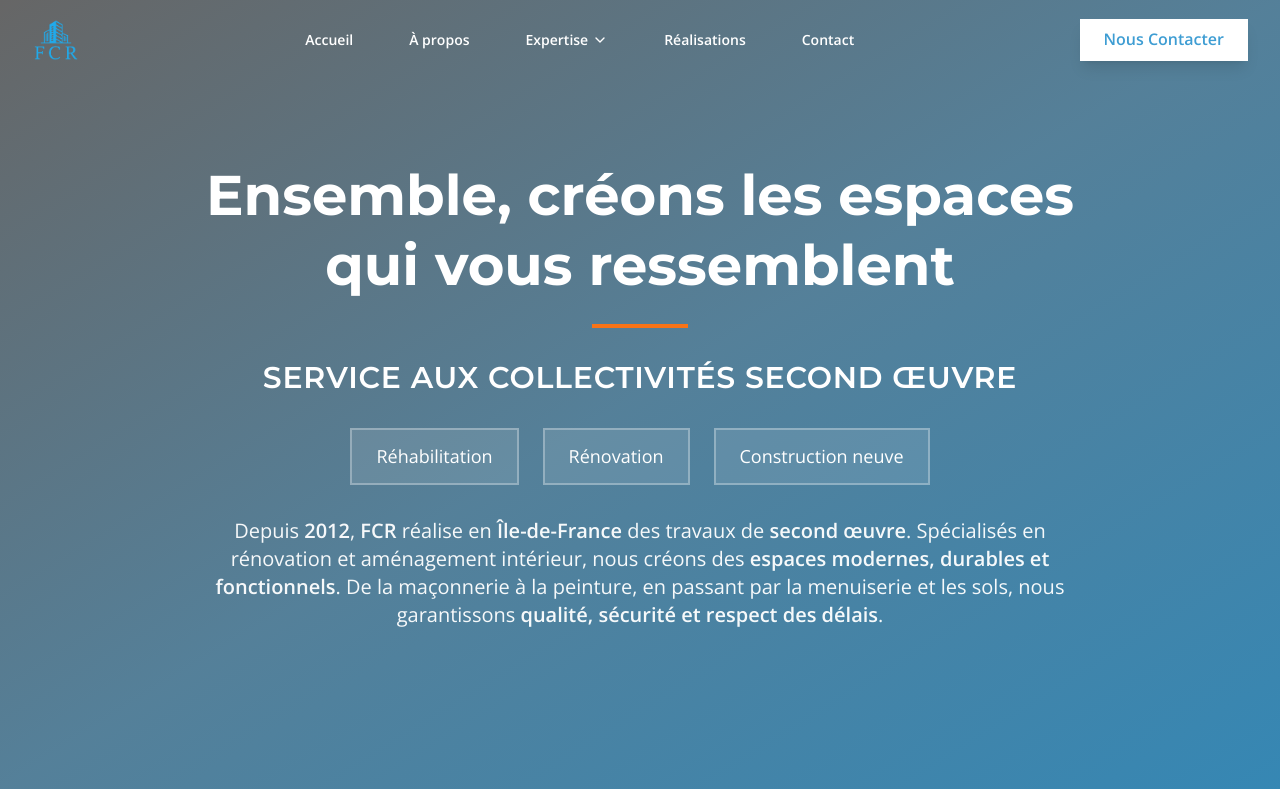
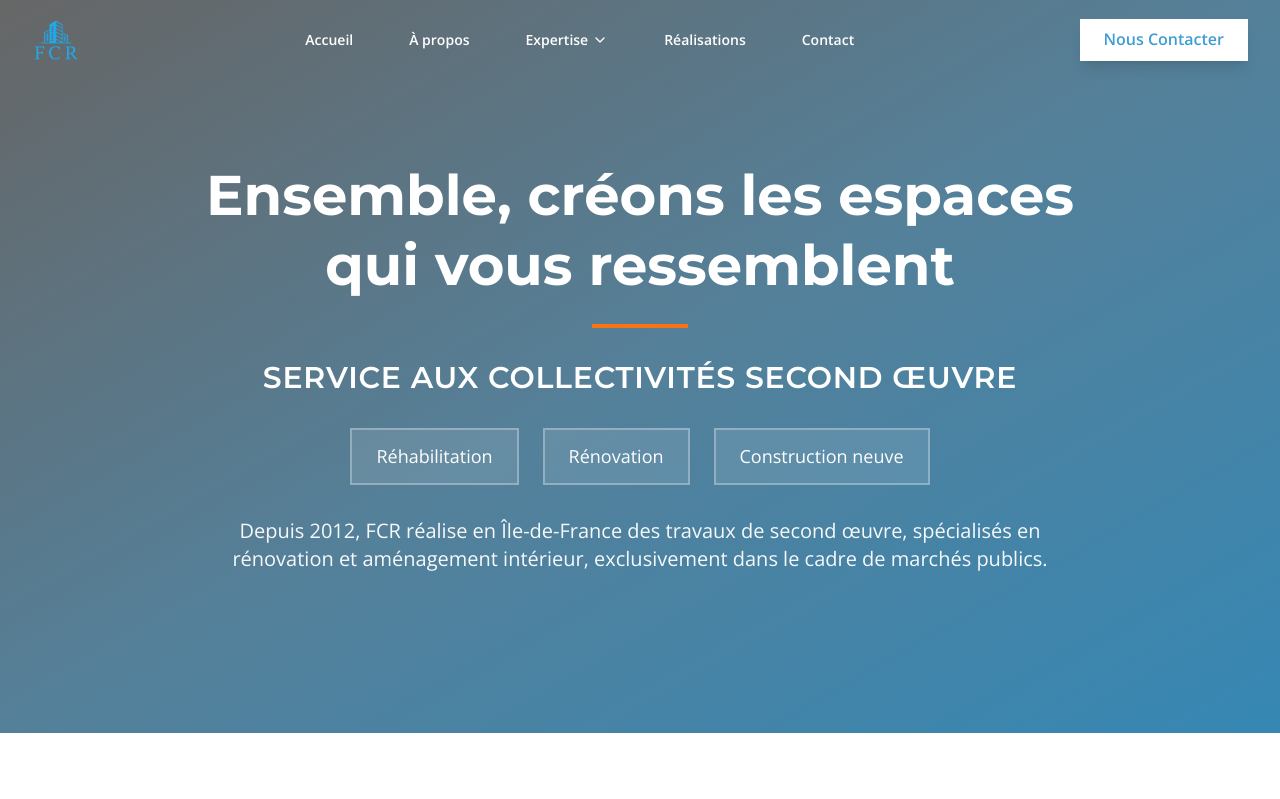
Before and after one commit to BilalRashid8/sarlfcr, a Next.js app: page / in a window 1280 px wide. Shown: the top 799 px of the page. Built offline with nearby package versions, Linux system fonts and the light colour scheme.

Commit message:
Updated Hero.tsx

```diff
--- a/components/home/Hero.tsx
+++ b/components/home/Hero.tsx
@@ -71,7 +71,7 @@ const Hero = () => {
               </div>
 
               <p className="text-base sm:text-xl text-white/95 leading-relaxed max-w-4xl mx-auto">
-                Depuis <strong>2012</strong>, <strong>FCR</strong> réalise en <strong>Île-de-France</strong> des travaux de <strong>second œuvre</strong>. Spécialisés en rénovation et aménagement intérieur, nous créons des <strong>espaces modernes, durables et fonctionnels</strong>. De la maçonnerie à la peinture, en passant par la menuiserie et les sols, nous garantissons <strong>qualité, sécurité et respect des délais</strong>.
+               Depuis 2012, FCR réalise en Île-de-France des travaux de second œuvre, spécialisés en rénovation et aménagement intérieur, exclusivement dans le cadre de marchés publics.
               </p>
             </div>
           </ScrollAnimation>
```
